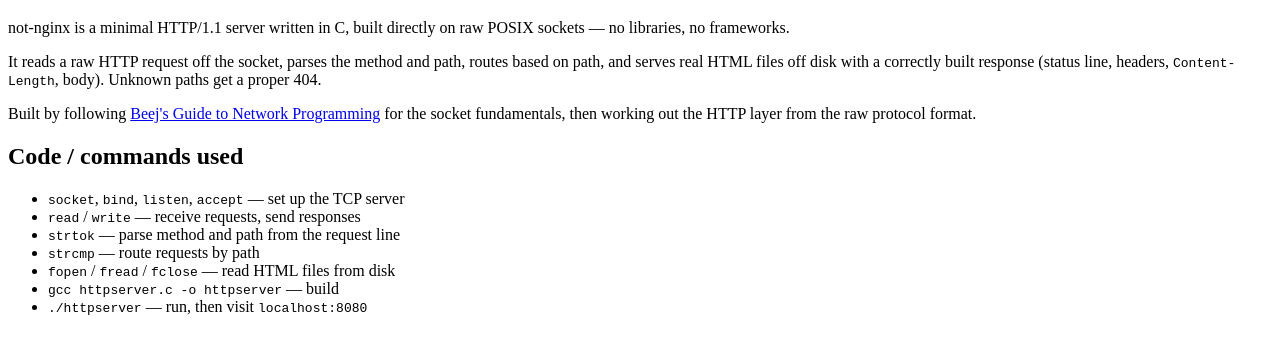
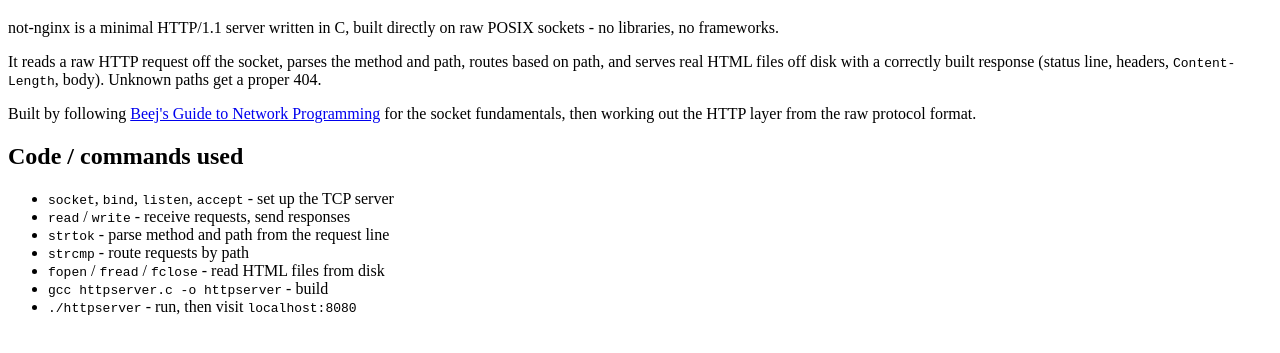
Before and after one commit to Awesome-00/not-nginx, a plain HTML site: page about.html in a window 1280 px wide. Shown: the part 87-440 px from the top of the page. Drawn offline with Linux system fonts and the light colour scheme.

Commit message:
Add screenshots and updated README

```diff
--- a/about.html
+++ b/about.html
@@ -9,7 +9,7 @@
     </nav>
 <h1>About this project</h1>
 <p>not-nginx is a minimal HTTP/1.1 server written in C, built directly on raw
-POSIX sockets — no libraries, no frameworks.</p>
+POSIX sockets - no libraries, no frameworks.</p>
 
 <p>It reads a raw HTTP request off the socket, parses the method and path,
 routes based on path, and serves real HTML files off disk with a correctly
@@ -23,15 +23,15 @@ HTTP layer from the raw protocol format.</p>
 <h2>Code / commands used</h2>
 <ul>
     <li><code>socket</code>, <code>bind</code>, <code>listen</code>,
-    <code>accept</code> — set up the TCP server</li>
-    <li><code>read</code> / <code>write</code> — receive requests, send
+    <code>accept</code> - set up the TCP server</li>
+    <li><code>read</code> / <code>write</code> - receive requests, send
     responses</li>
-    <li><code>strtok</code> — parse method and path from the request line</li>
-    <li><code>strcmp</code> — route requests by path</li>
-    <li><code>fopen</code> / <code>fread</code> / <code>fclose</code> — read
+    <li><code>strtok</code> - parse method and path from the request line</li>
+    <li><code>strcmp</code> - route requests by path</li>
+    <li><code>fopen</code> / <code>fread</code> / <code>fclose</code> - read
     HTML files from disk</li>
-    <li><code>gcc httpserver.c -o httpserver</code> — build</li>
-    <li><code>./httpserver</code> — run, then visit
+    <li><code>gcc httpserver.c -o httpserver</code> - build</li>
+    <li><code>./httpserver</code> - run, then visit
     <code>localhost:8080</code></li>
 </ul>
 </body>
```
Also changed, not shown: screenshots/about_page.png (added), screenshots/home_page.png (added), screenshots/requests.png (added), 2 other files.
